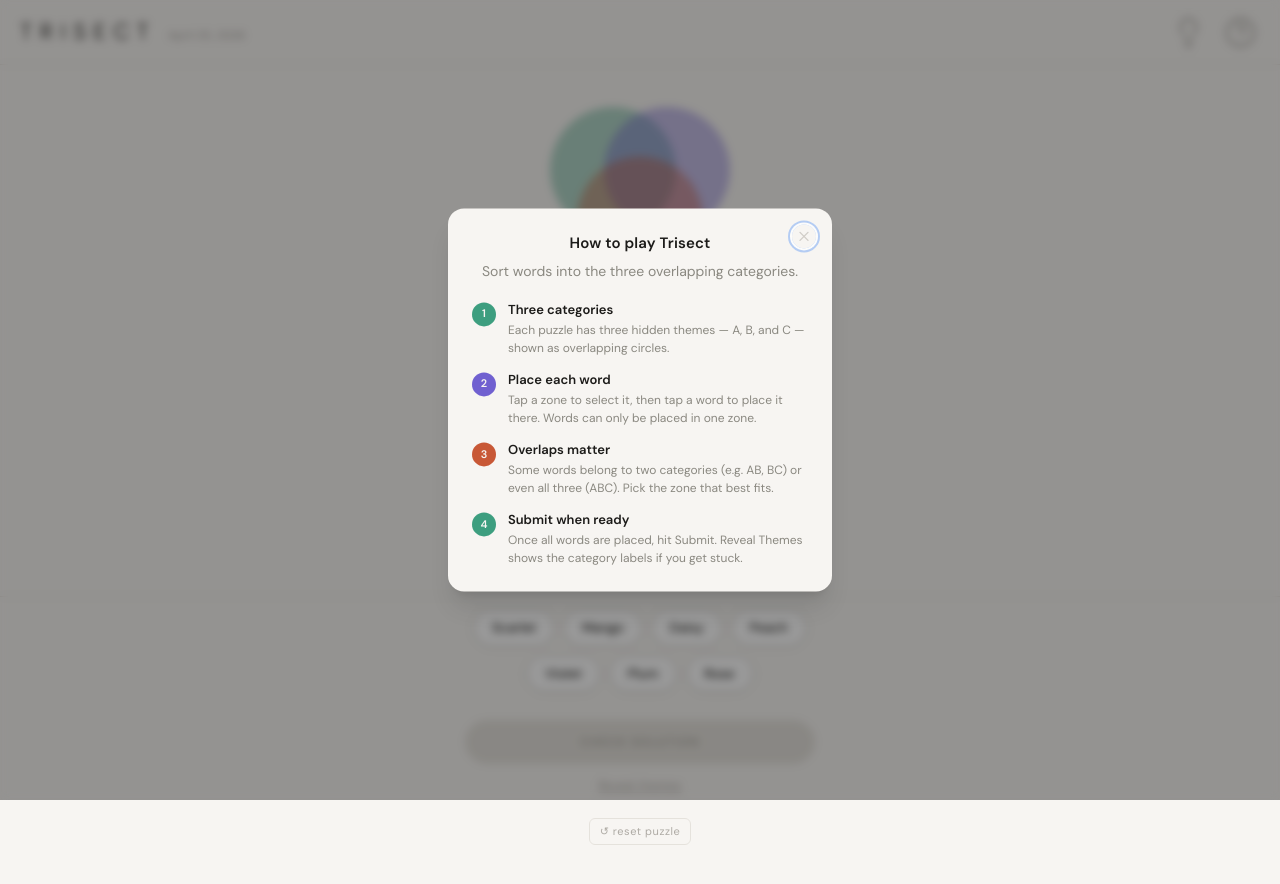
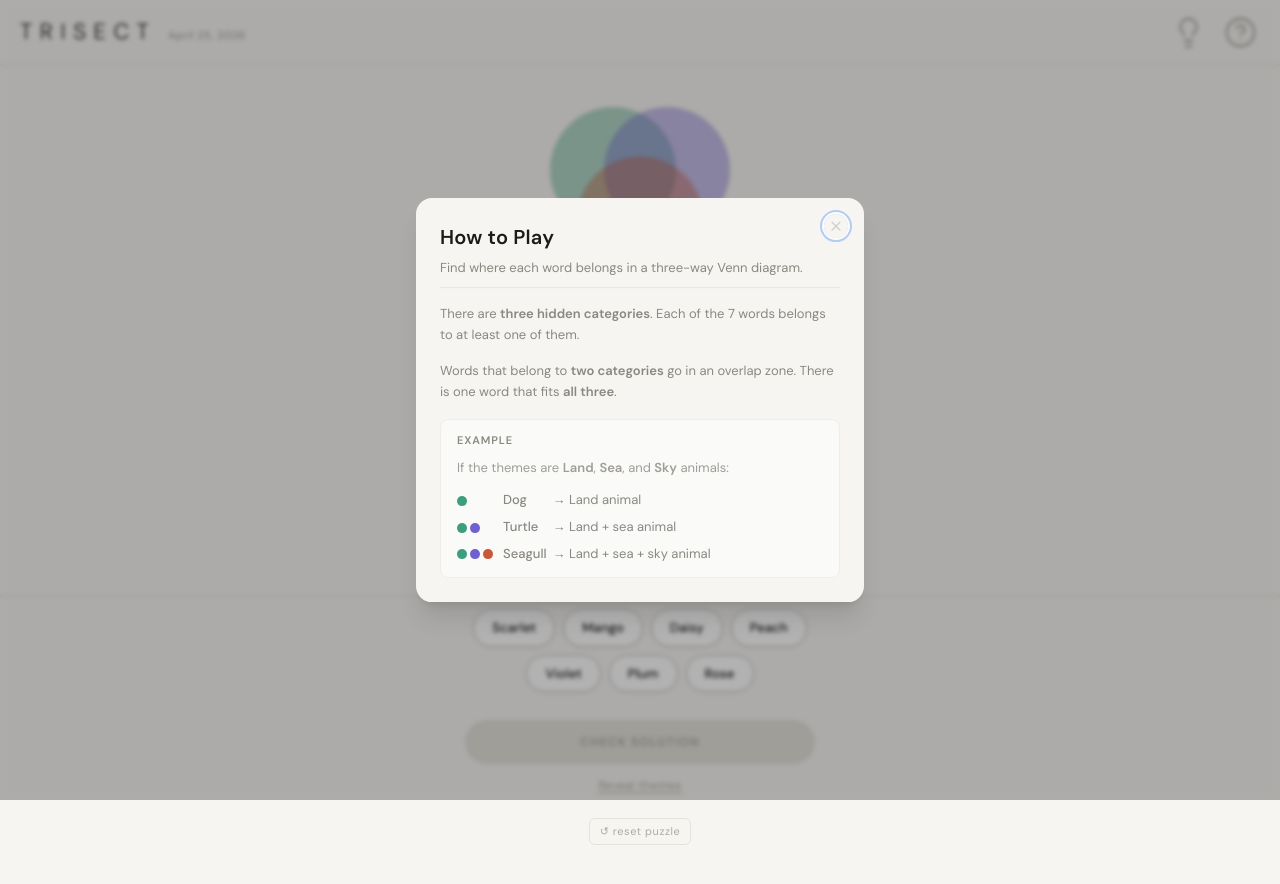
Before and after one commit to zychanzy/trisect, a React (Vite) app: page / in a window 1280 px wide. Both pictures are taken after a click on the button 1240 px from the left and 32 px from the top of the page. Shown: the top 884 px of the page. Built offline with nearby package versions, Linux system fonts and the light colour scheme.

Commit message:
fix: how to play section

```diff
--- a/src/apps/trisect/components/GameToolbar.tsx
+++ b/src/apps/trisect/components/GameToolbar.tsx
@@ -22,22 +22,21 @@ const HINT_DESCRIPTIONS = [
   "Reveal a word that belongs to 3 categories",
 ];
 
-const HOW_TO_PLAY_STEPS = [
+const EXAMPLE_WORDS = [
   {
-    title: "Three categories",
-    body: "Each puzzle has three hidden themes — A, B, and C — shown as overlapping circles.",
+    word: "Dog",
+    dots: ["A"],
+    label: "Land animal",
   },
   {
-    title: "Place each word",
-    body: "Tap a zone to select it, then tap a word to place it there. Words can only be placed in one zone.",
+    word: "Turtle",
+    dots: ["A", "B"],
+    label: "Land + sea animal",
   },
   {
-    title: "Overlaps matter",
-    body: "Some words belong to two categories (e.g. AB, BC) or even all three (ABC). Pick the zone that best fits.",
-  },
-  {
-    title: "Submit when ready",
-    body: "Once all words are placed, hit Submit. Reveal Themes shows the category labels if you get stuck.",
+    word: "Seagull",
+    dots: ["A", "B", "C"],
+    label: "Land + sea + sky animal",
   },
 ];
 
@@ -66,7 +65,7 @@ export function GameToolbar({
   function hintLabel(index: number): string {
     const revealed = hints.revealedWords[index];
     if (revealed)
-      return `"${revealed.word}" — ${revealed.categories} ${revealed.categories === 1 ? "category" : "categories"}`;
+      return `${revealed.word} — ${revealed.categories} ${revealed.categories === 1 ? "category" : "categories"}`;
     return HINT_DESCRIPTIONS[index];
   }
 
@@ -108,7 +107,7 @@ export function GameToolbar({
                       {i + 1}
                     </span>
                     <span
-                      className={`leading-[1.4] text-[13px] ${used ? "text-stone-500 italic" : isNext && canUseHint ? "text-ink font-medium" : "text-stone-400"}`}
+                      className={`leading-[1.4] text-[13px] ${used ? "text-stone-900" : isNext && canUseHint ? "text-ink font-medium" : "text-stone-400"}`}
                     >
                       {hintLabel(i)}
                     </span>
@@ -131,35 +130,60 @@ export function GameToolbar({
 
       {/* How to play modal */}
       <Dialog open={howToPlayOpen} onOpenChange={setHowToPlayOpen}>
-        <DialogContent>
+        <DialogContent className="max-w-md">
           <DialogHeader>
-            <DialogTitle className="text-[15px] tracking-[0.01em]">
-              How to play Trisect
+            <DialogTitle className="text-[20px] tracking-[0.01em] text-left">
+              How to Play
             </DialogTitle>
-            <DialogDescription className="mt-1">
-              Sort words into the three overlapping categories.
+            <DialogDescription className="mt-1 text-[13px] leading-[1.6] text-stone-800 text-left border-b pb-2">
+              Find where each word belongs in a three-way Venn diagram.
             </DialogDescription>
           </DialogHeader>
 
-          <div className="mt-5 flex flex-col gap-[14px]">
-            {HOW_TO_PLAY_STEPS.map((step, i) => (
-              <div key={i} className="flex gap-3 items-start">
-                <span
-                  className="inline-flex items-center justify-center w-6 h-6 rounded-full shrink-0 text-[11px] font-semibold text-parchment mt-[1px]"
-                  style={{ background: Object.values(THEME_COLORS)[i % 3] }}
-                >
-                  {i + 1}
-                </span>
-                <div>
-                  <p className="m-0 text-[13px] font-semibold text-ink leading-[1.4]">
-                    {step.title}
-                  </p>
-                  <p className="mt-[2px] mb-0 text-[12px] text-stone-800 leading-[1.5]">
-                    {step.body}
-                  </p>
-                </div>
+          <div className="mt-4 flex flex-col gap-4 text-[13px] leading-[1.6] text-stone-800">
+            <p className="m-0">
+              There are <strong>three hidden categories</strong>. Each of the 7
+              words belongs to at least one of them.
+            </p>
+            <p className="m-0">
+              Words that belong to <strong>two categories</strong> go in an
+              overlap zone. There is one word that fits{" "}
+              <strong>all three</strong>.
+            </p>
+
+            <div className="rounded-lg border border-stone-200 bg-stone-50 px-4 py-3 flex flex-col gap-2">
+              <p className="m-0 text-[11px] font-semibold tracking-[0.08em] uppercase text-stone-800">
+                Example
+              </p>
+              <p className="m-0 text-[13px] text-stone-700">
+                If the themes are <strong>Land</strong>, <strong>Sea</strong>,
+                and <strong>Sky</strong> animals:
+              </p>
+              <div className="flex flex-col gap-[6px] mt-1">
+                {EXAMPLE_WORDS.map(({ word, dots, label }) => (
+                  <div key={word} className="flex items-center gap-2">
+                    <span className="flex items-center gap-[3px] shrink-0 w-[38px] justify-start">
+                      {(["A", "B", "C"] as const)
+                        .filter((zone) => dots.includes(zone))
+                        .map((zone) => (
+                          <span
+                            key={zone}
+                            className="w-[10px] h-[10px] rounded-full"
+                            style={{ background: THEME_COLORS[zone] }}
+                          />
+                        ))}
+                    </span>
+                    <span className="text-[13px] text-stone-800">
+                      <span className="font-medium inline-block w-[46px]">
+                        {word}
+                      </span>
+                      {" → "}
+                      {label}
+                    </span>
+                  </div>
+                ))}
               </div>
-            ))}
+            </div>
           </div>
         </DialogContent>
       </Dialog>
--- a/src/apps/trisect/hooks/useTrisect.ts
+++ b/src/apps/trisect/hooks/useTrisect.ts
@@ -1,7 +1,11 @@
-import { useState, useEffect, useMemo } from 'react';
-import type { GameState, ZoneId, PlacementMap } from '../types';
-import { getTodaysPuzzle, checkSolution, isComplete } from '../utils/puzzleEngine';
-import { loadState, saveState } from '../utils/storage';
+import { useState, useEffect, useMemo } from "react";
+import type { GameState, ZoneId, PlacementMap } from "../types";
+import {
+  getTodaysPuzzle,
+  checkSolution,
+  isComplete,
+} from "../utils/puzzleEngine";
+import { loadState, saveState } from "../utils/storage";
 
 const puzzle = getTodaysPuzzle();
 
@@ -10,7 +14,7 @@ function makeInitialState(puzzleId: number): GameState {
     puzzleId,
     placements: {},
     selectedZone: null,
-    status: 'playing',
+    status: "playing",
     themesRevealed: false,
     hints: {
       revealedWords: [],
@@ -23,7 +27,7 @@ function initState(): GameState {
   const saved = loadState();
   if (saved && saved.puzzleId === puzzle.id) {
     // Migrate saves that predate the hints field
-    if (!saved.hints || !('revealedWords' in saved.hints)) {
+    if (!saved.hints || !("revealedWords" in saved.hints)) {
       return { ...saved, hints: makeInitialState(puzzle.id).hints };
     }
     return saved;
@@ -31,17 +35,20 @@ function initState(): GameState {
   return makeInitialState(puzzle.id);
 }
 
-const ZONES: ZoneId[] = ['A', 'B', 'C', 'AB', 'AC', 'BC', 'ABC'];
+const ZONES: ZoneId[] = ["A", "B", "C", "AB", "AC", "BC", "ABC"];
 
 /** Decompose placements into a sequence of two-zone swaps that sorts them to match puzzle.solution. */
-function computeSwapSequence(placements: Required<PlacementMap>, solution: Record<ZoneId, string>): [ZoneId, ZoneId][] {
+function computeSwapSequence(
+  placements: Required<PlacementMap>,
+  solution: Record<ZoneId, string>,
+): [ZoneId, ZoneId][] {
   const current = { ...placements } as Record<ZoneId, string>;
   const swaps: [ZoneId, ZoneId][] = [];
   for (let i = 0; i < ZONES.length; i++) {
     const zone = ZONES[i];
     if (current[zone] === solution[zone]) continue;
     // Find which zone currently holds the word that belongs here
-    const targetZone = ZONES.find(z => current[z] === solution[zone])!;
+    const targetZone = ZONES.find((z) => current[z] === solution[zone])!;
     swaps.push([zone, targetZone]);
     // Apply the swap to current so next iterations see updated state
     [current[zone], current[targetZone]] = [current[targetZone], current[zone]];
@@ -52,7 +59,9 @@ function computeSwapSequence(placements: Required<PlacementMap>, solution: Recor
 export function useTrisect() {
   const [state, setState] = useState<GameState>(initState);
   const [shaking, setShaking] = useState(false);
-  const [swappingZones, setSwappingZones] = useState<[ZoneId, ZoneId] | null>(null);
+  const [swappingZones, setSwappingZones] = useState<[ZoneId, ZoneId] | null>(
+    null,
+  );
   const [swapGeneration, setSwapGeneration] = useState(0);
   // ms until the post-solve celebration (TRISECTED headline) should begin
   const [celebrationDelayMs, setCelebrationDelayMs] = useState(0);
@@ -65,24 +74,24 @@ export function useTrisect() {
 
   const bankWords = useMemo(() => {
     const placed = new Set(Object.values(state.placements));
-    return allWords.filter(w => !placed.has(w));
+    return allWords.filter((w) => !placed.has(w));
   }, [allWords, state.placements]);
 
   const allPlaced = isComplete(state.placements);
 
   function selectZone(zoneId: ZoneId) {
-    if (state.status !== 'playing') return;
-    setState(s => ({
+    if (state.status !== "playing") return;
+    setState((s) => ({
       ...s,
       selectedZone: s.selectedZone === zoneId ? null : zoneId,
     }));
   }
 
   function placeWord(word: string) {
-    if (state.status !== 'playing') return;
+    if (state.status !== "playing") return;
     if (!state.selectedZone) return;
 
-    setState(s => {
+    setState((s) => {
       const targetZone = s.selectedZone!;
       const newPlacements = { ...s.placements };
 
@@ -97,8 +106,8 @@ export function useTrisect() {
   }
 
   function removeWord(zoneId: ZoneId) {
-    if (state.status !== 'playing') return;
-    setState(s => {
+    if (state.status !== "playing") return;
+    setState((s) => {
       const newPlacements = { ...s.placements };
       delete newPlacements[zoneId];
       return { ...s, placements: newPlacements, selectedZone: null };
@@ -106,7 +115,7 @@ export function useTrisect() {
   }
 
   function submitSolution() {
-    if (state.status !== 'playing') return;
+    if (state.status !== "playing") return;
     if (!allPlaced) return;
     const perm = checkSolution(state.placements, puzzle);
     if (!perm) {
@@ -137,13 +146,12 @@ export function useTrisect() {
 
     // Lock the board and reveal themes at their canonical positions.
     // Words stay in the player's original layout — they will swap into place.
-    setState(s => ({ ...s, themesRevealed: true, status: 'solved' }));
+    setState((s) => ({ ...s, themesRevealed: true, status: "solved" }));
 
     // Tell StatusBar to wait for swaps to finish before the headline plays.
     // Last swap finishes at (n-1)*STEP + SWAP_DURATION; add a small breath.
-    const totalSwapMs = swaps.length === 0
-      ? 0
-      : (swaps.length - 1) * STEP + SWAP_DURATION + 200;
+    const totalSwapMs =
+      swaps.length === 0 ? 0 : (swaps.length - 1) * STEP + SWAP_DURATION + 200;
     setCelebrationDelayMs(totalSwapMs);
 
     // Already in canonical order — nothing to animate.
@@ -153,30 +161,38 @@ export function useTrisect() {
       // Increment generation so tiles re-trigger their CSS animation even if
       // the same zone is involved in back-to-back swaps
       setTimeout(() => {
-        setSwapGeneration(g => g + 1);
+        setSwapGeneration((g) => g + 1);
         setSwappingZones([zA, zB]);
       }, i * STEP);
 
-      setTimeout(() => {
-        setState(s => ({ ...s, placements: snapshots[i] }));
-      }, i * STEP + SWAP_DURATION / 2);
+      setTimeout(
+        () => {
+          setState((s) => ({ ...s, placements: snapshots[i] }));
+        },
+        i * STEP + SWAP_DURATION / 2,
+      );
 
       setTimeout(() => setSwappingZones(null), i * STEP + SWAP_DURATION);
     });
   }
 
   function revealThemes() {
-    if (state.status !== 'playing') return;
-    setState(s => {
+    if (state.status !== "playing") return;
+    setState((s) => {
       const fullPlacements = { ...puzzle.solution, ...s.placements };
-      return { ...s, placements: fullPlacements, themesRevealed: true, status: 'revealed' };
+      return {
+        ...s,
+        placements: fullPlacements,
+        themesRevealed: true,
+        status: "revealed",
+      };
     });
   }
 
   // Drop a word directly into a zone (from drag-and-drop, no selectedZone needed)
   function dropWordIntoZone(word: string, targetZone: ZoneId) {
-    if (state.status !== 'playing') return;
-    setState(s => {
+    if (state.status !== "playing") return;
+    setState((s) => {
       const newPlacements = { ...s.placements };
       // Remove word from wherever it currently lives
       for (const [z, w] of Object.entries(newPlacements)) {
@@ -189,32 +205,43 @@ export function useTrisect() {
   }
 
   function useHint() {
-    if (state.status !== 'playing') return;
+    if (state.status !== "playing") return;
     const { hintsUsed } = state.hints;
     if (hintsUsed >= 3) return;
 
     // Hint 1: a word that belongs to exactly 1 category (pure zone: A, B, or C)
     // Hint 2: a word that belongs to exactly 2 categories (AB, AC, or BC)
-    // Hint 3: the word that belongs to all 3 categories (ABC)
+    // Hint 3: the word that belongs to all 3 categories (ABC) - basically giving out the answer of the ABC word
     const categoryCount: Record<ZoneId, 1 | 2 | 3> = {
-      A: 1, B: 1, C: 1,
-      AB: 2, AC: 2, BC: 2,
+      A: 1,
+      B: 1,
+      C: 1,
+      AB: 2,
+      AC: 2,
+      BC: 2,
       ABC: 3,
     };
     const targetCount = ([1, 2, 3] as const)[hintsUsed];
-    const alreadyRevealed = new Set(state.hints.revealedWords.map(r => r.word));
+    const alreadyRevealed = new Set(
+      state.hints.revealedWords.map((r) => r.word),
+    );
 
     const zone = (Object.keys(puzzle.solution) as ZoneId[]).find(
-      z => categoryCount[z] === targetCount && !alreadyRevealed.has(puzzle.solution[z])
+      (z) =>
+        categoryCount[z] === targetCount &&
+        !alreadyRevealed.has(puzzle.solution[z]),
     );
     if (!zone) return;
 
     const word = puzzle.solution[zone];
-    setState(s => ({
+    setState((s) => ({
       ...s,
       hints: {
         ...s.hints,
-        revealedWords: [...s.hints.revealedWords, { word, categories: targetCount }],
+        revealedWords: [
+          ...s.hints.revealedWords,
+          { word, categories: targetCount },
+        ],
         hintsUsed: hintsUsed + 1,
       },
     }));
--- a/src/components/ui/dialog.tsx
+++ b/src/components/ui/dialog.tsx
@@ -17,7 +17,7 @@ const DialogOverlay = React.forwardRef<
   <DialogPrimitive.Overlay
     ref={ref}
     className={cn(
-      "fixed inset-0 z-50 bg-black/40 backdrop-blur-sm data-[state=open]:animate-in data-[state=closed]:animate-out data-[state=closed]:fade-out-0 data-[state=open]:fade-in-0",
+      "fixed inset-0 z-50 bg-black/30 backdrop-blur-[2px] data-[state=open]:animate-in data-[state=closed]:animate-out data-[state=closed]:fade-out-0 data-[state=open]:fade-in-0",
       className
     )}
     {...props}
```
